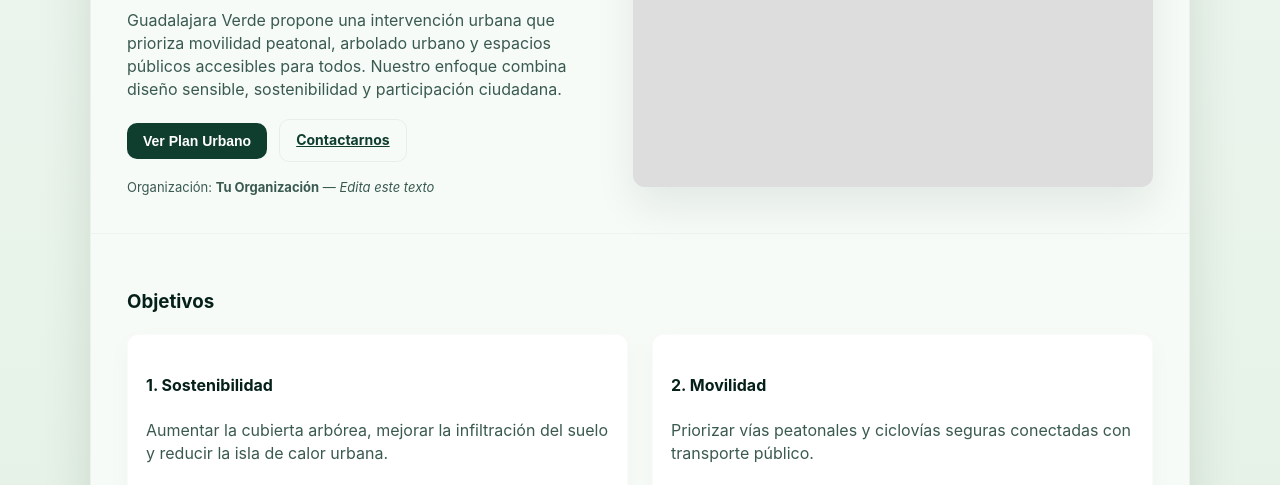
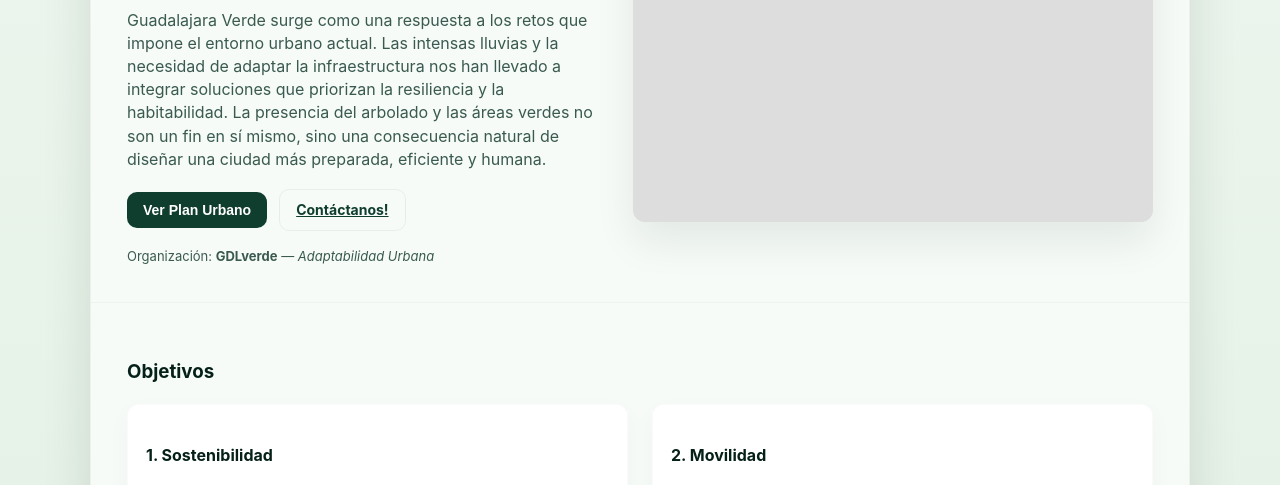
Before and after one commit to AdorianSAK/gdlverde, a plain HTML site: page index.html in a window 1280 px wide. Shown: the part 310-795 px from the top of the page. Drawn offline with Linux system fonts and the light colour scheme.

Commit message:
Update index.html

```diff
--- a/index.html
+++ b/index.html
@@ -258,15 +258,15 @@
       <div class="intro">
         <div class="eyebrow">Iniciativa</div>
         <h2 id="intro-title">Transformando espacios, fortaleciendo comunidad</h2>
-        <p class="lead">Guadalajara Verde propone una intervención urbana que prioriza movilidad peatonal, arbolado urbano y espacios públicos accesibles para todos. Nuestro enfoque combina diseño sensible, sostenibilidad y participación ciudadana.</p>
+        <p class="lead">Guadalajara Verde surge como una respuesta a los retos que impone el entorno urbano actual. Las intensas lluvias y la necesidad de adaptar la infraestructura nos han llevado a integrar soluciones que priorizan la resiliencia y la habitabilidad. La presencia del arbolado y las áreas verdes no son un fin en sí mismo, sino una consecuencia natural de diseñar una ciudad más preparada, eficiente y humana.</p>
 
         <div class="cta-row">
           <button class="btn" onclick="document.getElementById('plan').scrollIntoView({behavior:'smooth'})">Ver Plan Urbano</button>
-          <a class="btn ghost" href="#contacto">Contactarnos</a>
+          <a class="btn ghost" href="#contacto">Contáctanos!</a>
         </div>
 
         <!-- espacio para crédito o pequeña imagen de la organización -->
-        <div style="margin-top:16px;color:var(--muted-text);font-size:13px">Organización: <strong>Tu Organización</strong> — <em class="muted">Edita este texto</em></div>
+        <div style="margin-top:16px;color:var(--muted-text);font-size:13px">Organización: <strong>GDLverde</strong> — <em class="muted">Adaptabilidad Urbana</em></div>
       </div>
 
       <div class="image-wrap">
```
